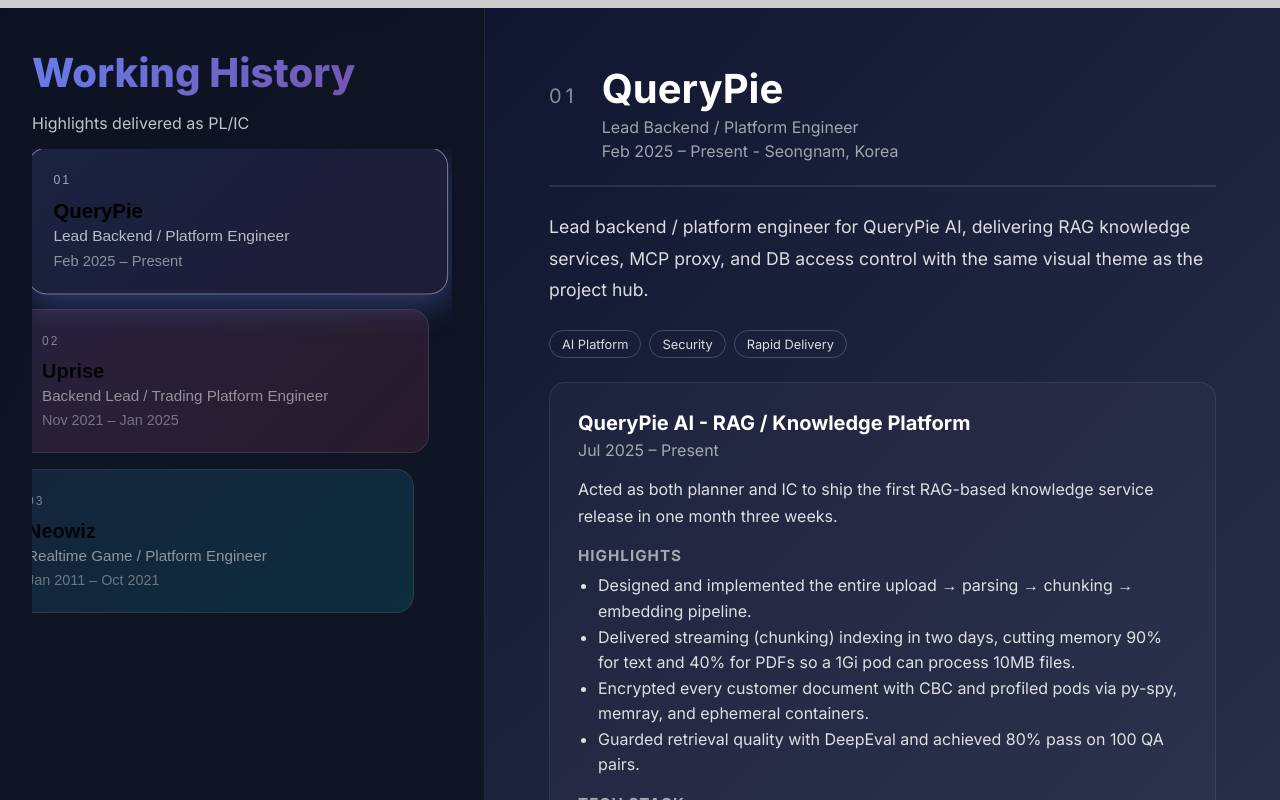
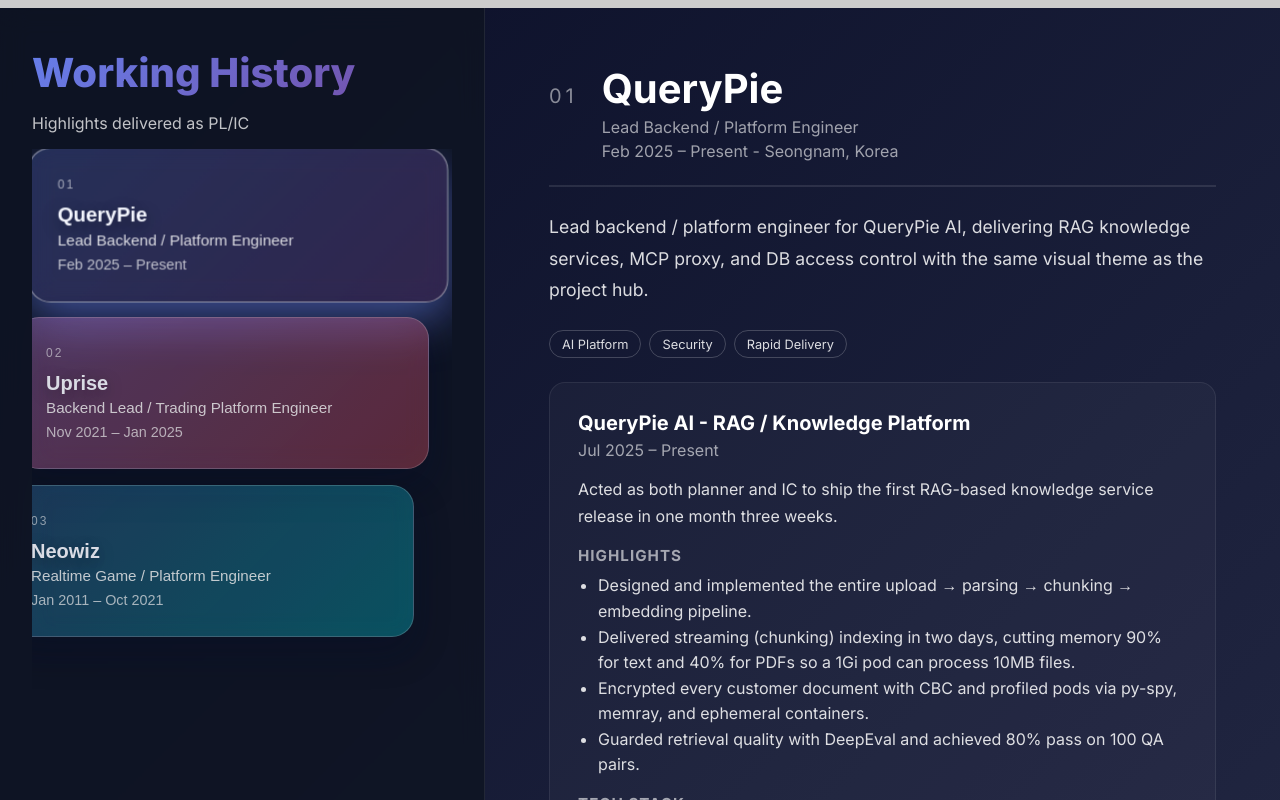
Before and after one commit to nolleh/nolleh.cloud, a SvelteKit app: page /history in a window 1280 px wide. Shown: the top 800 px of the page. Built offline with nearby package versions, Linux system fonts and the light colour scheme.

Commit message:
chore: AIP

```diff
--- a/src/lib/i18n/translations/ko.json
+++ b/src/lib/i18n/translations/ko.json
@@ -21,7 +21,7 @@
     }
   },
   "history": {
-    "title": "업력",
+    "title": "경력",
     "subtitle": "PL/IC로 빠르게 전달한 커리어 하이라이트",
     "highlights": "주요 성과",
     "techStack": "기술 스택",
@@ -46,7 +46,7 @@
         "description": "지식 기반 서비스의 개발.",
         "contribution": "PL, RAG: 100%, knowledge api: 20%",
         "technologies": "Python, FastApi, Celery, Kotlin, Spring, MSA, SQS",
-        "achievements": "Streaming (Chunking) Indexing, 1Gi memory For < 10MB PDF file, 80% Evaluation Score"
+        "achievements": "Streaming (Chunking) Indexing, 1Gi limit memory for < 10MB PDF file, 80% Evaluation Score"
       },
       "dndn": {
         "title": "든든",
--- a/src/routes/history/+page.svelte
+++ b/src/routes/history/+page.svelte
@@ -141,6 +141,7 @@
     display: flex;
     min-height: 100vh;
     position: relative;
+    align-items: stretch;
   }
 
   .timeline-selector {
@@ -193,23 +194,25 @@
     position: relative;
     width: 100%;
     text-align: left;
-    background: linear-gradient(135deg, rgba(102, 126, 234, 0.15) 0%, rgba(118, 75, 162, 0.15) 100%);
-    border: 1px solid rgba(255, 255, 255, 0.12);
-    border-radius: 18px;
-    padding: 1.5rem;
+    background: linear-gradient(135deg, rgba(102, 126, 234, 0.28) 0%, rgba(118, 75, 162, 0.35) 100%);
+    border: 1px solid rgba(255, 255, 255, 0.2);
+    border-radius: 22px;
+    padding: 1.75rem;
     cursor: pointer;
     transition: all 0.4s cubic-bezier(0.4, 0, 0.2, 1);
     transform: translateX(calc(var(--index) * -15px));
-    opacity: 0.75;
+    opacity: 0.88;
     outline: none;
+    box-shadow: 0 16px 35px rgba(10, 14, 39, 0.55);
+    backdrop-filter: blur(12px);
   }
 
   .history-card:nth-child(2) {
-    background: linear-gradient(135deg, rgba(240, 147, 251, 0.15) 0%, rgba(245, 87, 108, 0.15) 100%);
+    background: linear-gradient(135deg, rgba(240, 147, 251, 0.32) 0%, rgba(245, 87, 108, 0.38) 100%);
   }
 
   .history-card:nth-child(3) {
-    background: linear-gradient(135deg, rgba(79, 172, 254, 0.15) 0%, rgba(0, 242, 254, 0.15) 100%);
+    background: linear-gradient(135deg, rgba(79, 172, 254, 0.28) 0%, rgba(0, 242, 254, 0.32) 100%);
   }
 
   .history-card:focus-visible {
@@ -220,8 +223,9 @@
   .history-card.active-card {
     transform: translateX(0) scale(1.02);
     opacity: 1;
-    border-color: rgba(255, 255, 255, 0.4);
-    box-shadow: 0 10px 30px rgba(102, 126, 234, 0.35);
+    border-color: rgba(255, 255, 255, 0.5);
+    box-shadow: 0 18px 45px rgba(102, 126, 234, 0.55);
+    opacity: 1;
   }
 
   .card-number {
@@ -235,22 +239,24 @@
     font-size: 1.25rem;
     font-weight: 700;
     margin-bottom: 0.25rem;
+    color: #f6f8ff;
+    text-shadow: 0 4px 16px rgba(0, 0, 0, 0.35);
   }
 
   .card-role {
     font-size: 0.95rem;
-    color: rgba(255, 255, 255, 0.7);
+    color: rgba(255, 255, 255, 0.85);
   }
 
   .card-period {
     font-size: 0.9rem;
-    color: rgba(255, 255, 255, 0.5);
+    color: rgba(255, 255, 255, 0.72);
     margin-top: 0.5rem;
   }
 
   .detail-panel {
     flex: 1;
-    height: 100vh;
+    min-height: 100vh;
     padding: 4rem;
     display: flex;
     align-items: flex-start;
```
Also changed, not shown: src/lib/projects/descriptions/ko/ai.md (+40 -6 lines).
